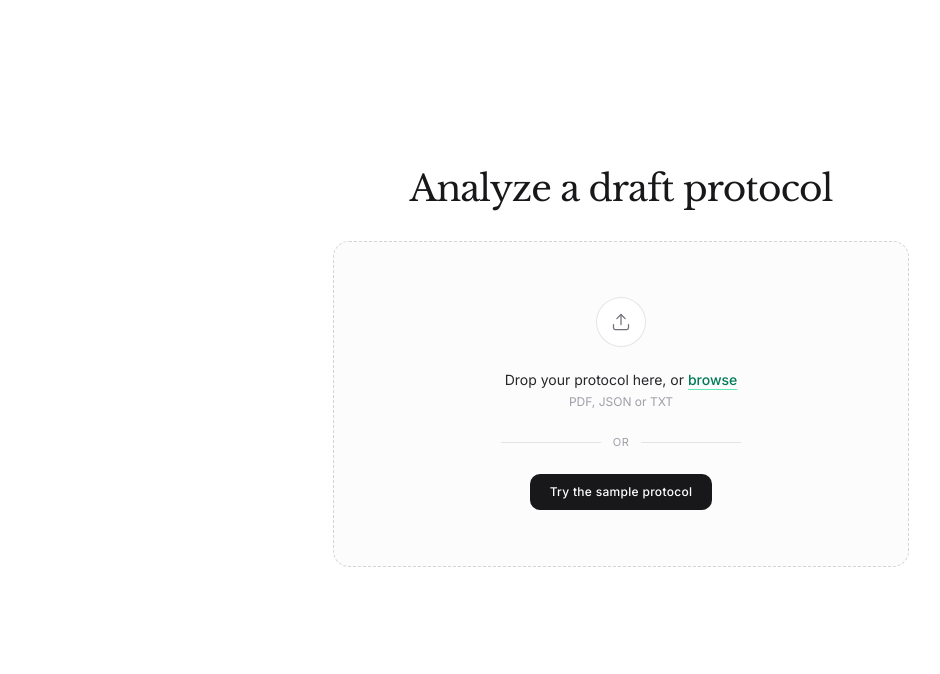
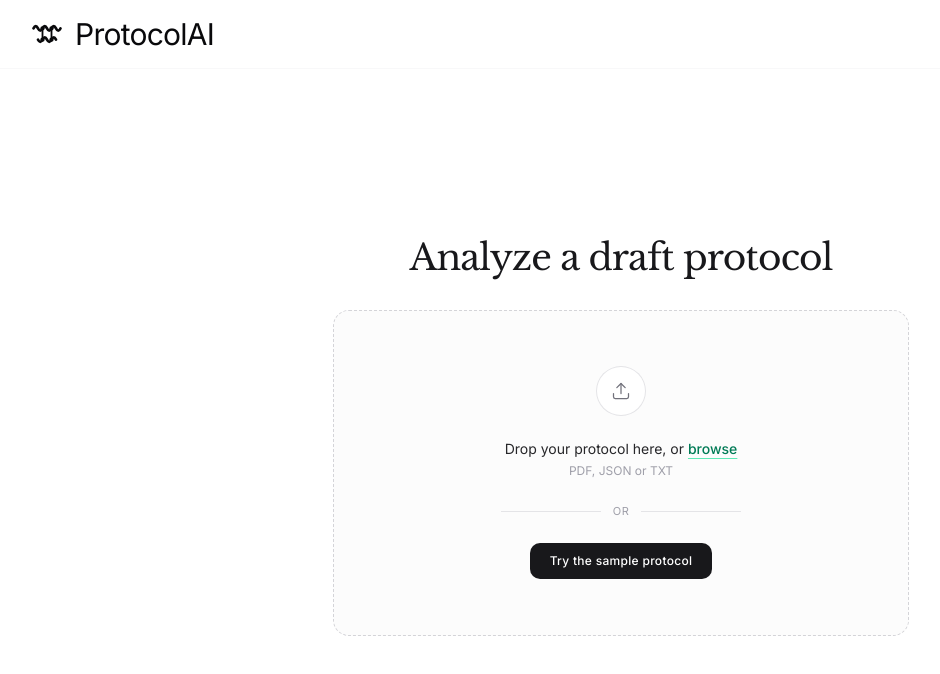
Before and after one commit to elmerescandon/spanish-ai-agentverse, a Next.js app in the folder frontend/: page /demo in a window 1280 px wide. Shown: the top 674 px of the page, without its empty margins (19-959 px from the left). Built offline with nearby package versions, Linux system fonts and the light colour scheme.

Commit message:
add brand header with icon to the demo page
Co-Authored-By: Claude Opus 5.5 <noreply@anthropic.com>

```diff
--- a/frontend/src/app/demo/page.tsx
+++ b/frontend/src/app/demo/page.tsx
@@ -1,9 +1,28 @@
+import Link from "next/link";
 import DemoPipeline from "@/components/demo/DemoPipeline";
+import { InsulinIcon } from "@/components/insulin-icon";
+
+const serifFont = {
+  fontFamily:
+    "var(--font-serif), 'Libre Baskerville', Georgia, 'Times New Roman', serif",
+};
 
 export default function DemoPage() {
   return (
-    <div className="min-h-screen bg-white px-6 py-12 text-zinc-900 selection:bg-emerald-100 sm:px-10 lg:px-12">
-      <main className="mx-auto w-full max-w-5xl">
+    <div className="min-h-screen bg-white text-zinc-900 selection:bg-emerald-100">
+      <header className="sticky top-0 z-30 w-full border-b border-zinc-100/60 bg-white/70 backdrop-blur-md">
+        <div className="mx-auto flex max-w-7xl items-center justify-between px-6 py-4 sm:px-10 lg:px-12">
+          <Link
+            href="/"
+            style={serifFont}
+            className="flex items-center gap-2.5 text-2xl sm:text-3xl font-normal tracking-tight text-zinc-950"
+          >
+            <InsulinIcon className="h-8 w-8 sm:h-9 sm:w-9 shrink-0" />
+            ProtocolAI
+          </Link>
+        </div>
+      </header>
+      <main className="mx-auto w-full max-w-5xl px-6 py-12 sm:px-10 lg:px-12">
         <DemoPipeline />
       </main>
     </div>
```
